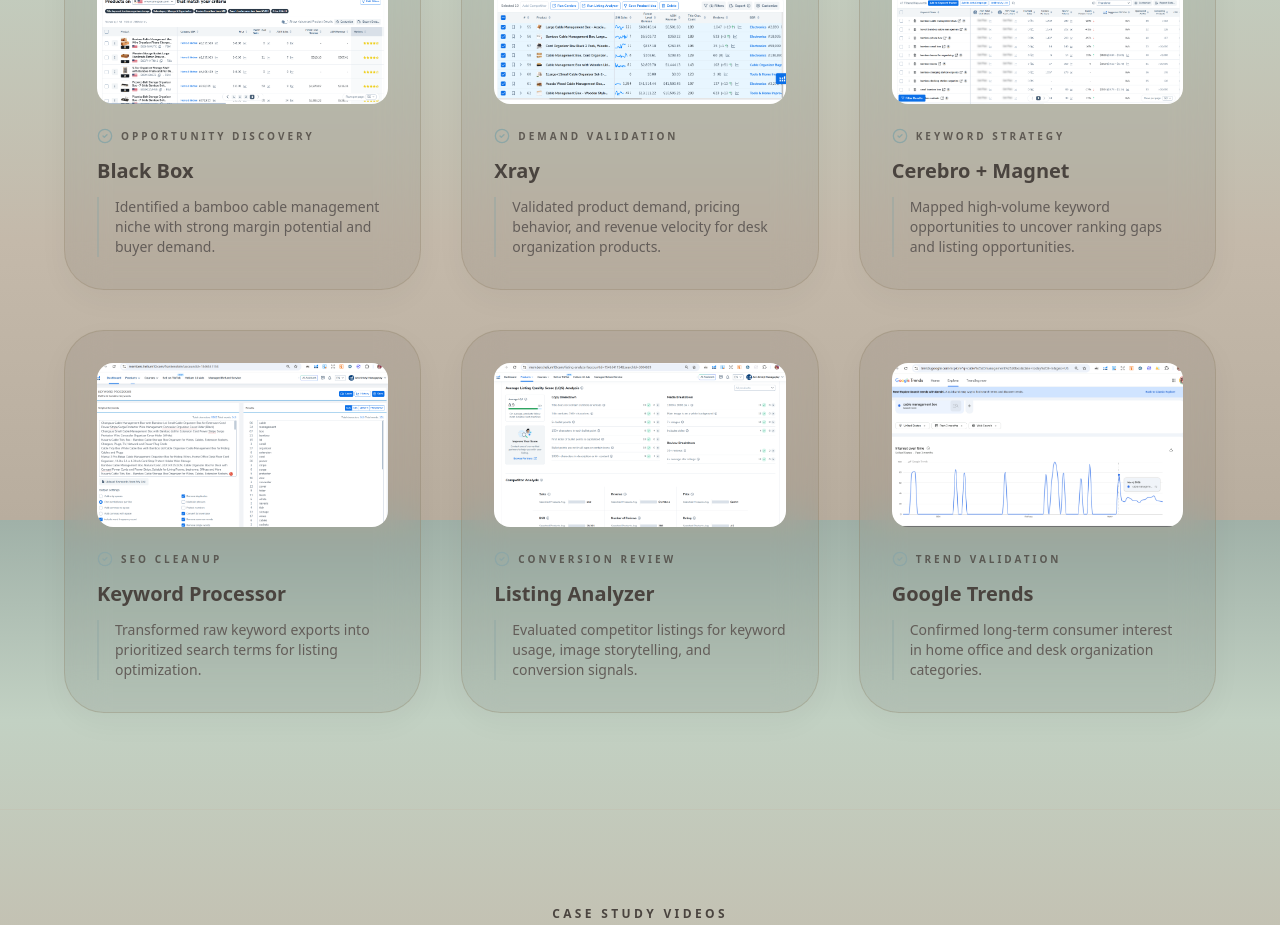
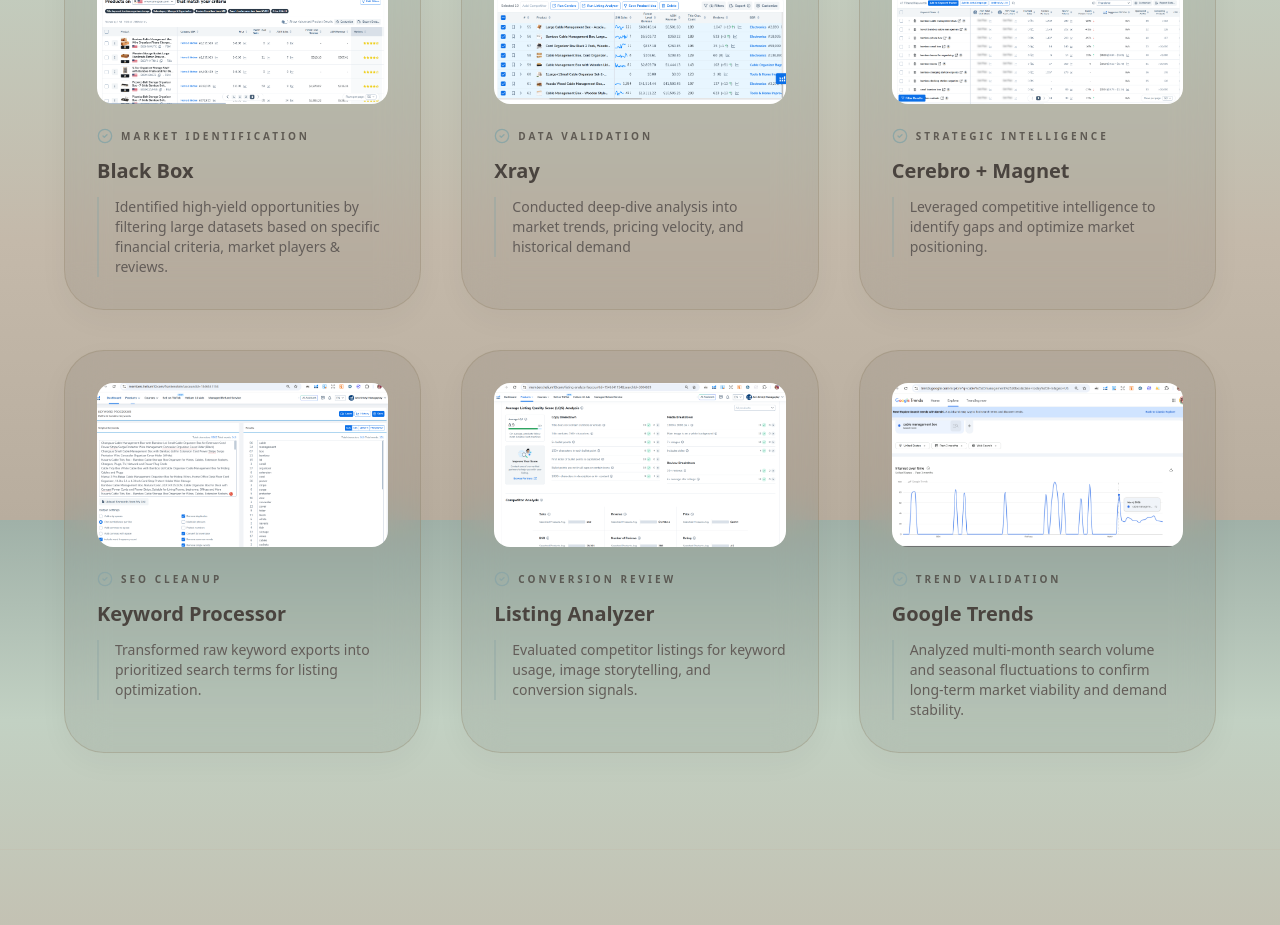
Before and after one commit to reeyoverendia-ai/FBA-Portfolio, a React (Vite) app: page / in a window 1280 px wide. Shown: the part 1880-2805 px from the top of the page. Built offline with nearby package versions, Linux system fonts and the light colour scheme; the HTML template or start-up script is replaced by a standard one.

Commit message:
Update skills.js

```diff
--- a/src/data/skills.js
+++ b/src/data/skills.js
@@ -1,20 +1,20 @@
 export const heliumSkills = [
   {
     tool: 'Black Box',
-    exp: 'Opportunity Discovery',
-    detail: 'Identified a bamboo cable management niche with strong margin potential and buyer demand.',
+    exp: 'Market Identification',
+    detail: 'Identified high-yield opportunities by filtering large datasets based on specific financial criteria, market players & reviews.',
     image: '/images/blackbox.png'
   },
   {
     tool: 'Xray',
-    exp: 'Demand Validation',
-    detail: 'Validated product demand, pricing behavior, and revenue velocity for desk organization products.',
+    exp: 'Data Validation',
+    detail: 'Conducted deep-dive analysis into market trends, pricing velocity, and historical demand',
     image: '/images/xray2.png'
   },
   {
     tool: 'Cerebro + Magnet',
-    exp: 'Keyword Strategy',
-    detail: 'Mapped high-volume keyword opportunities to uncover ranking gaps and listing opportunities.',
+    exp: 'Strategic Intelligence',
+    detail: 'Leveraged competitive intelligence to identify gaps and optimize market positioning.',
     image: '/images/cerebro.png'
   },
   {
@@ -32,7 +32,7 @@
   {
     tool: 'Google Trends',
     exp: 'Trend Validation',
-    detail: 'Confirmed long-term consumer interest in home office and desk organization categories.',
+    detail: 'Analyzed multi-month search volume and seasonal fluctuations to confirm long-term market viability and demand stability.',
     image: '/images/google-trend2.png'
   }
 ];
```
